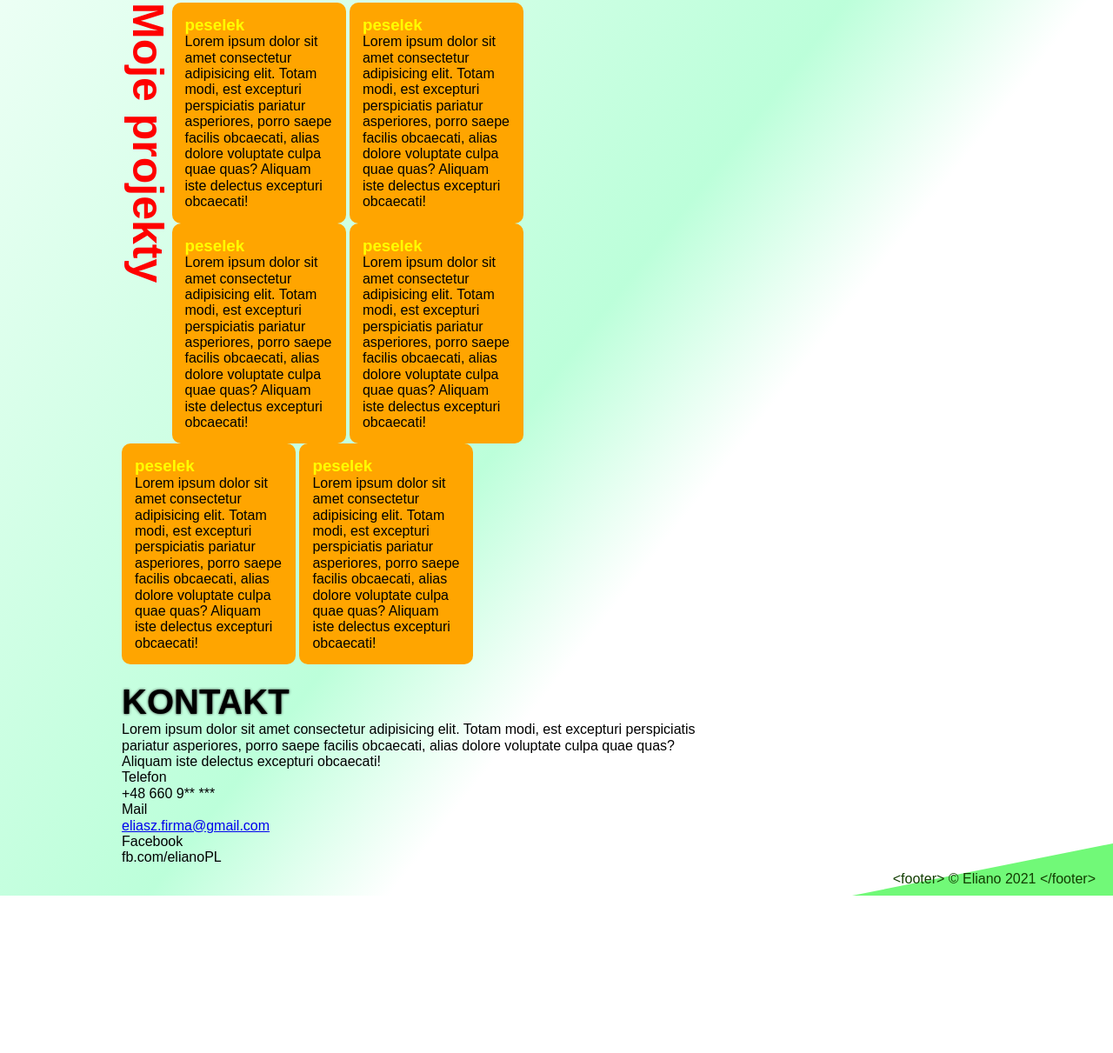
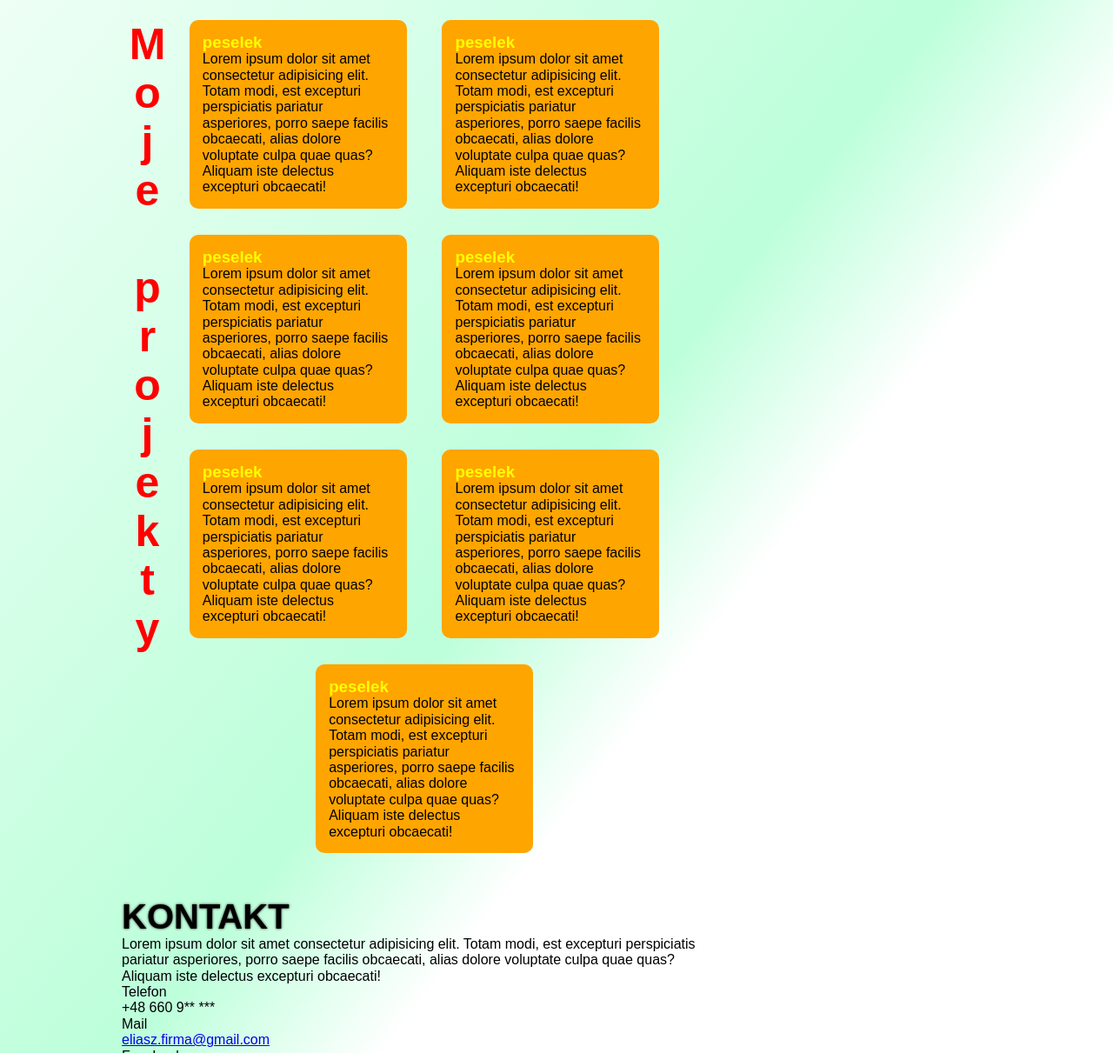
Before and after one commit to elianoPL/homepage, a plain HTML site: page index.html in a window 1280 px wide. Shown: the part 885-2096 px from the top of the page at 87% size. Before the commit the page ends 1915 px from the top, so only its background shows below. Drawn offline with Linux system fonts and the light colour scheme.

Commit message:
projects layout improve

```diff
--- a/index.html
+++ b/index.html
@@ -1,12 +1,11 @@
 <!DOCTYPE html>
-<html lang="pl">
+<html lang="pl" class="html--footer">
   <head>
     <meta charset="UTF-8" />
     <meta name="viewport" content="width=device-width, initial-scale=1.0" />
     <title>Eliano.pl - Stronka Eliasz</title>
     <link href="normalize.css" rel="stylesheet" type="text/css" />
     <link href="style.css" rel="stylesheet" type="text/css" />
-
   </head>
 
   <body>
@@ -68,62 +67,81 @@
         </p>
       </section>
       <section class="projects">
-        <h2 class="projects__header">Moje projekty</h2>
-
-        <article class="single-project">
+        <h2 class="projects__header">Moje&nbsp;projekty</h2>
+        <ul class="projects__list">
+          <li class="single-project">
+            <article>
               <h3 class="single-project__name">peselek</h3>
               <p class="single-project__description">
-            Lorem ipsum dolor sit amet consectetur adipisicing elit. Totam modi,
-            est excepturi perspiciatis pariatur asperiores, porro saepe facilis
-            obcaecati, alias dolore voluptate culpa quae quas? Aliquam iste
-            delectus excepturi obcaecati!
+                Lorem ipsum dolor sit amet consectetur adipisicing elit. Totam
+                modi, est excepturi perspiciatis pariatur asperiores, porro
+                saepe facilis obcaecati, alias dolore voluptate culpa quae quas?
+                Aliquam iste delectus excepturi obcaecati!
               </p>
             </article>
-        <article class="single-project">
+          </li><li class="single-project">
+            <article>
               <h3 class="single-project__name">peselek</h3>
               <p class="single-project__description">
-            Lorem ipsum dolor sit amet consectetur adipisicing elit. Totam modi,
-            est excepturi perspiciatis pariatur asperiores, porro saepe facilis
-            obcaecati, alias dolore voluptate culpa quae quas? Aliquam iste
-            delectus excepturi obcaecati!
+                Lorem ipsum dolor sit amet consectetur adipisicing elit. Totam
+                modi, est excepturi perspiciatis pariatur asperiores, porro
+                saepe facilis obcaecati, alias dolore voluptate culpa quae quas?
+                Aliquam iste delectus excepturi obcaecati!
               </p>
             </article>
-        <article class="single-project">
+          </li><li class="single-project">
+            <article>
               <h3 class="single-project__name">peselek</h3>
               <p class="single-project__description">
-            Lorem ipsum dolor sit amet consectetur adipisicing elit. Totam modi,
-            est excepturi perspiciatis pariatur asperiores, porro saepe facilis
-            obcaecati, alias dolore voluptate culpa quae quas? Aliquam iste
-            delectus excepturi obcaecati!
+                Lorem ipsum dolor sit amet consectetur adipisicing elit. Totam
+                modi, est excepturi perspiciatis pariatur asperiores, porro
+                saepe facilis obcaecati, alias dolore voluptate culpa quae quas?
+                Aliquam iste delectus excepturi obcaecati!
               </p>
             </article>
-        <article class="single-project">
+          </li><li class="single-project">
+            <article>
               <h3 class="single-project__name">peselek</h3>
               <p class="single-project__description">
-            Lorem ipsum dolor sit amet consectetur adipisicing elit. Totam modi,
-            est excepturi perspiciatis pariatur asperiores, porro saepe facilis
-            obcaecati, alias dolore voluptate culpa quae quas? Aliquam iste
-            delectus excepturi obcaecati!
+                Lorem ipsum dolor sit amet consectetur adipisicing elit. Totam
+                modi, est excepturi perspiciatis pariatur asperiores, porro
+                saepe facilis obcaecati, alias dolore voluptate culpa quae quas?
+                Aliquam iste delectus excepturi obcaecati!
               </p>
             </article>
-        <article class="single-project">
+          </li><li class="single-project">
+            <article>
               <h3 class="single-project__name">peselek</h3>
               <p class="single-project__description">
-            Lorem ipsum dolor sit amet consectetur adipisicing elit. Totam modi,
-            est excepturi perspiciatis pariatur asperiores, porro saepe facilis
-            obcaecati, alias dolore voluptate culpa quae quas? Aliquam iste
-            delectus excepturi obcaecati!
+                Lorem ipsum dolor sit amet consectetur adipisicing elit. Totam
+                modi, est excepturi perspiciatis pariatur asperiores, porro
+                saepe facilis obcaecati, alias dolore voluptate culpa quae quas?
+                Aliquam iste delectus excepturi obcaecati!
               </p>
             </article>
-        <article class="single-project">
+          </li><li class="single-project">
+            <article>
               <h3 class="single-project__name">peselek</h3>
               <p class="single-project__description">
-            Lorem ipsum dolor sit amet consectetur adipisicing elit. Totam modi,
-            est excepturi perspiciatis pariatur asperiores, porro saepe facilis
-            obcaecati, alias dolore voluptate culpa quae quas? Aliquam iste
-            delectus excepturi obcaecati!
+                Lorem ipsum dolor sit amet consectetur adipisicing elit. Totam
+                modi, est excepturi perspiciatis pariatur asperiores, porro
+                saepe facilis obcaecati, alias dolore voluptate culpa quae quas?
+                Aliquam iste delectus excepturi obcaecati!
               </p>
             </article>
+          </li><li class="single-project">
+            <article>
+              <h3 class="single-project__name">peselek</h3>
+              <p class="single-project__description">
+                Lorem ipsum dolor sit amet consectetur adipisicing elit. Totam
+                modi, est excepturi perspiciatis pariatur asperiores, porro
+                saepe facilis obcaecati, alias dolore voluptate culpa quae quas?
+                Aliquam iste delectus excepturi obcaecati!
+              </p>
+            </article>
+          </li>
+        </ul>
+        <div class="clear"></div>
       </section>
 
       <section class="contact">
--- a/style.css
+++ b/style.css
@@ -137,20 +137,30 @@ body {
 }
 .projects {
   margin-top: 20px;
+  padding: 20px  20px 0 0;
 }
 .projects__header {
   color: red;
-  writing-mode: vertical-rl;
+  writing-mode: vertical-lr;
+  text-orientation: upright;
   font-size: 50px;
   float: left;
 }
+.projects__list {
+  list-style-type: none;
+  display: flex;
+  justify-content: space-around;
+  flex-wrap: wrap;
+  width: calc(100% - 60px);
+
+
+}
 .single-project {
   background: orange;
-  max-width: 200px;
   border-radius: 10px;
   padding: 15px;
-  display: inline-block;
-  margin: auto;
+  width: 250px;
+  margin-bottom: 30px;
 }
 .single-project__name {
   color: yellow;
@@ -168,7 +178,8 @@ body {
 .footer {
   visibility: hidden;
 }
-html::before {
+/*kurwa, no nie mam lepszego pomysłu na tą stopke xd. Ta działa !*/
+.html--footer::before {
   content: "";
   width: 0;
   height: 0;
@@ -181,14 +192,17 @@ html::before {
   visibility: visible;
   justify-content: flex-end;
 }
-html::after {
-  content: "<footer> © Eliano 2021 </footer>";
+.html--footer::after {
+  content: "© Eliano 2021";
   visibility: visible;
   color: rgb(17, 61, 0);
   text-align: right;
   position: absolute;
   right: 20px;
   bottom: 10px;
+}
+.clear {
+  clear:both;
 }
 
 /* -------------------- ------------------------------------------------------ */
```
Lines whose indentation alone changed are shown as unchanged.
